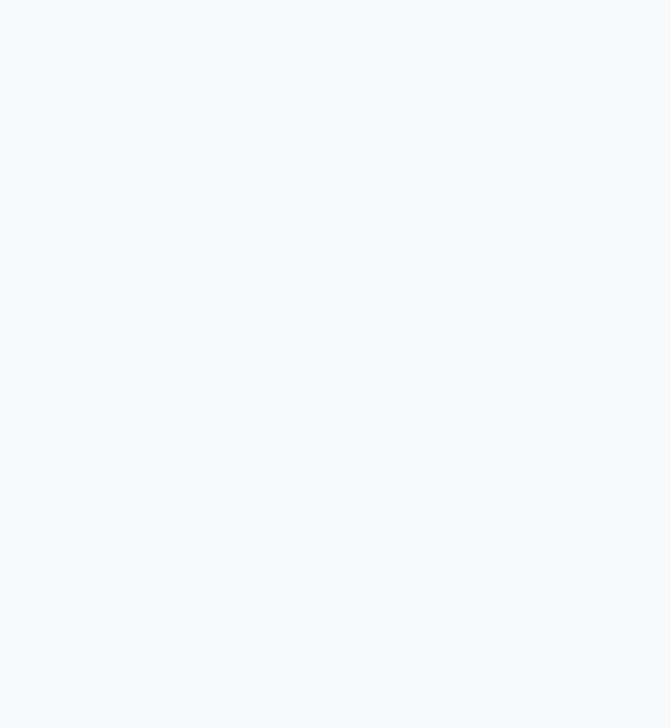
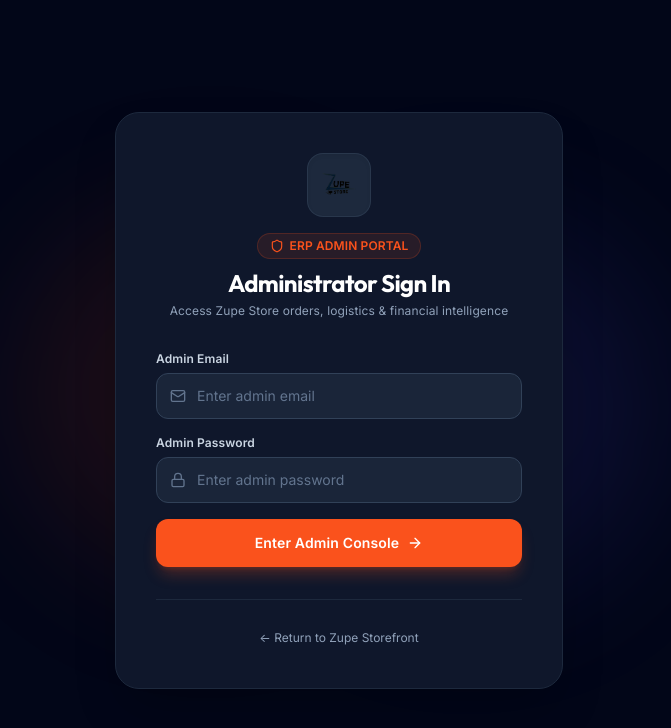
Before and after one commit to stibe-labs/zupe-store-ecommerce, a Next.js app: page /admin/login in a window 1280 px wide. Before the commit this address had no page. Shown: the top 728 px of the page, without its empty margins (301-972 px from the left). Built offline with nearby package versions, Linux system fonts and the light colour scheme.

Commit message:
security: isolate admin login to dedicated page and prevent autofill on customer modal

```diff
--- a/src/app/admin/login/page.tsx
+++ b/src/app/admin/login/page.tsx
@@ -1,14 +1,150 @@
 "use client";
 
-import { useEffect } from "react";
+import React, { useState } from "react";
+import Image from "next/image";
 import { useRouter } from "next/navigation";
+import { Lock, Mail, Shield, AlertCircle, ArrowRight, Loader2 } from "lucide-react";
 
 export default function AdminLoginPage() {
   const router = useRouter();
+  const [email, setEmail] = useState("");
+  const [password, setPassword] = useState("");
+  const [loading, setLoading] = useState(false);
+  const [error, setError] = useState<string | null>(null);
 
-  useEffect(() => {
-    router.replace("/?auth=admin");
-  }, [router]);
+  const handleSubmit = async (e: React.FormEvent) => {
+    e.preventDefault();
+    setError(null);
+    setLoading(true);
 
-  return null;
+    try {
+      const res = await fetch("/api/admin/auth/login", {
+        method: "POST",
+        headers: { "Content-Type": "application/json" },
+        body: JSON.stringify({ email, password }),
+      });
+
+      const data = await res.json();
+      setLoading(false);
+
+      if (!res.ok || !data.success) {
+        setError(data.error || "Invalid administrator credentials");
+        return;
+      }
+
+      router.replace("/admin");
+      router.refresh();
+    } catch (err: any) {
+      setLoading(false);
+      setError(err.message || "An unexpected error occurred. Please try again.");
+    }
+  };
+
+  return (
+    <div className="min-h-screen bg-slate-950 flex items-center justify-center p-4 relative overflow-hidden">
+      {/* Background Glows */}
+      <div className="absolute top-1/4 left-1/4 w-96 h-96 bg-[#FA521C]/10 rounded-full blur-3xl pointer-events-none" />
+      <div className="absolute bottom-1/4 right-1/4 w-96 h-96 bg-indigo-500/10 rounded-full blur-3xl pointer-events-none" />
+
+      <div className="relative w-full max-w-md bg-slate-900 border border-slate-800 rounded-3xl p-8 sm:p-10 shadow-2xl">
+        {/* Header */}
+        <div className="text-center mb-8">
+          <div className="w-16 h-16 mx-auto rounded-2xl bg-slate-800 border border-slate-700/60 p-2 shadow-inner flex items-center justify-center mb-4">
+            <Image
+              src="/zupe-logo.png"
+              alt="Zupe Store"
+              width={48}
+              height={48}
+              className="object-contain"
+              priority
+            />
+          </div>
+
+          <div className="inline-flex items-center gap-1.5 px-3 py-1 rounded-full bg-[#FA521C]/10 border border-[#FA521C]/20 text-[#FA521C] text-xs font-semibold uppercase tracking-wider mb-2">
+            <Shield className="w-3.5 h-3.5" />
+            <span>ERP Admin Portal</span>
+          </div>
+
+          <h1 className="text-2xl font-bold font-display text-white tracking-tight">
+            Administrator Sign In
+          </h1>
+          <p className="text-xs text-slate-400 mt-1">
+            Access Zupe Store orders, logistics & financial intelligence
+          </p>
+        </div>
+
+        {error && (
+          <div className="mb-6 p-3.5 rounded-2xl bg-red-500/10 border border-red-500/20 text-red-400 text-xs flex items-center gap-2.5">
+            <AlertCircle className="w-4 h-4 flex-shrink-0" />
+            <span>{error}</span>
+          </div>
+        )}
+
+        <form onSubmit={handleSubmit} className="space-y-4">
+          <div>
+            <label className="block text-xs font-semibold text-slate-300 mb-1.5">
+              Admin Email
+            </label>
+            <div className="relative">
+              <Mail className="absolute left-3.5 top-1/2 -translate-y-1/2 w-4 h-4 text-slate-500" />
+              <input
+                type="email"
+                required
+                value={email}
+                onChange={(e) => setEmail(e.target.value)}
+                placeholder="Enter admin email"
+                autoComplete="email"
+                className="w-full pl-10 pr-4 py-3 rounded-xl bg-slate-800/80 border border-slate-700 text-sm text-white placeholder:text-slate-500 focus:outline-none focus:border-[#FA521C] focus:ring-1 focus:ring-[#FA521C] transition-all"
+              />
+            </div>
+          </div>
+
+          <div>
+            <label className="block text-xs font-semibold text-slate-300 mb-1.5">
+              Admin Password
+            </label>
+            <div className="relative">
+              <Lock className="absolute left-3.5 top-1/2 -translate-y-1/2 w-4 h-4 text-slate-500" />
+              <input
+                type="password"
+                required
+                value={password}
+                onChange={(e) => setPassword(e.target.value)}
+                placeholder="Enter admin password"
+                autoComplete="current-password"
+                className="w-full pl-10 pr-4 py-3 rounded-xl bg-slate-800/80 border border-slate-700 text-sm text-white placeholder:text-slate-500 focus:outline-none focus:border-[#FA521C] focus:ring-1 focus:ring-[#FA521C] transition-all"
+              />
+            </div>
+          </div>
+
+          <button
+            type="submit"
+            disabled={loading}
+            className="w-full mt-2 py-3.5 px-4 rounded-xl bg-[#FA521C] hover:bg-[#E0400B] text-white font-semibold text-sm transition-all duration-200 flex items-center justify-center gap-2 shadow-lg shadow-[#FA521C]/25 disabled:opacity-60 cursor-pointer disabled:cursor-not-allowed"
+          >
+            {loading ? (
+              <>
+                <Loader2 className="w-4 h-4 animate-spin" />
+                <span>Authenticating...</span>
+              </>
+            ) : (
+              <>
+                <span>Enter Admin Console</span>
+                <ArrowRight className="w-4 h-4" />
+              </>
+            )}
+          </button>
+        </form>
+
+        <div className="mt-8 pt-6 border-t border-slate-800 text-center">
+          <a
+            href="/"
+            className="text-xs text-slate-400 hover:text-white transition-colors"
+          >
+            ← Return to Zupe Storefront
+          </a>
+        </div>
+      </div>
+    </div>
+  );
 }
--- a/src/app/api/auth/login/route.ts
+++ b/src/app/api/auth/login/route.ts
@@ -20,43 +20,19 @@
     const normEmail = (email || "").toLowerCase().trim();
     const configuredAdminEmail = (process.env.ADMIN_EMAIL || "admin@zupestore.com").toLowerCase().trim();
 
-    // 1. Check if email matches SuperAdmin email
+    // 1. Separate Admin and Customer login contexts
     const isAdminEmail =
       normEmail === configuredAdminEmail ||
       normEmail === "admin@zupestore.com";
 
     if (isAdminEmail) {
-      const adminCheck = await verifyAdminCredentials(email, password);
-      if (adminCheck.valid && adminCheck.email) {
-        const token = await createAdminSessionToken(adminCheck.email);
-        const res = NextResponse.json({
-          success: true,
-          redirect: "/admin",
-          user: {
-            id: "superadmin",
-            name: adminCheck.name || "Zupe SuperAdmin",
-            email: adminCheck.email,
-            role: "admin",
-          },
-        });
-
-        res.cookies.set({
-          name: ADMIN_COOKIE_NAME,
-          value: token,
-          httpOnly: true,
-          secure: process.env.NODE_ENV === "production",
-          sameSite: "lax",
-          maxAge: 7 * 24 * 60 * 60, // 7 days
-          path: "/",
-        });
-
-        return res;
-      } else {
-        return NextResponse.json(
-          { success: false, error: "Invalid admin password" },
-          { status: 401 }
-        );
-      }
+      return NextResponse.json(
+        {
+          success: false,
+          error: "Administrator accounts must sign in securely at /admin/login",
+        },
+        { status: 403 }
+      );
     }
 
     // 2. Otherwise, check standard customer account
--- a/src/components/AuthModal.tsx
+++ b/src/components/AuthModal.tsx
@@ -31,6 +31,11 @@
 
   React.useEffect(() => {
     setMode(authModalMode);
+    setEmail("");
+    setPassword("");
+    setName("");
+    setOtp("");
+    setOtpSent(false);
     setError(null);
     setSuccess(null);
   }, [authModalMode, isAuthModalOpen]);
@@ -196,7 +201,7 @@
           </div>
         )}
 
-        <form onSubmit={handleSubmit} className="space-y-4">
+        <form onSubmit={handleSubmit} className="space-y-4" autoComplete="off">
           {mode === "signup" && (
             <div>
               <label className="block text-xs font-semibold text-gray-700 mb-1">
@@ -207,9 +212,12 @@
                 <input
                   type="text"
                   required
+                  name="customer_signup_name"
+                  id="customer-signup-name"
+                  autoComplete="off"
                   value={name}
                   onChange={(e) => setName(e.target.value)}
-                  placeholder="Alex Morgan"
+                  placeholder="e.g. John Doe"
                   className="w-full pl-10 pr-4 py-2.5 rounded-xl border border-gray-200 text-sm focus:outline-none focus:ring-2 focus:ring-[#FA521C]/25 focus:border-[#FA521C]"
                 />
               </div>
@@ -225,9 +233,13 @@
               <input
                 type="email"
                 required
+                name="customer_store_email"
+                id="customer-store-email"
+                autoComplete="off"
+                data-lpignore="true"
                 value={email}
                 onChange={(e) => setEmail(e.target.value)}
-                placeholder="alex@example.com"
+                placeholder="name@example.com"
                 className="w-full pl-10 pr-4 py-2.5 rounded-xl border border-gray-200 text-sm focus:outline-none focus:ring-2 focus:ring-[#FA521C]/25 focus:border-[#FA521C]"
               />
             </div>
@@ -242,9 +254,13 @@
               <input
                 type="password"
                 required
+                name="customer_store_password"
+                id="customer-store-password"
+                autoComplete="new-password"
+                data-lpignore="true"
                 value={password}
                 onChange={(e) => setPassword(e.target.value)}
-                placeholder="••••••••"
+                placeholder="Enter your password"
                 className="w-full pl-10 pr-4 py-2.5 rounded-xl border border-gray-200 text-sm focus:outline-none focus:ring-2 focus:ring-[#FA521C]/25 focus:border-[#FA521C]"
               />
             </div>
--- a/src/context/AuthContext.tsx
+++ b/src/context/AuthContext.tsx
@@ -51,15 +51,6 @@
   useEffect(() => {
     syncUserSession();
 
-    if (typeof window !== "undefined") {
-      const params = new URLSearchParams(window.location.search);
-      if (params.get("auth") === "admin") {
-        setAuthModalMode("login");
-        setAuthModalNotice("SuperAdmin sign in required to access Admin Dashboard");
-        setIsAuthModalOpen(true);
-      }
-    }
-
     const handleStorageChange = (e: StorageEvent) => {
       if (e.key === "zp_user_session") syncUserSession();
     };
@@ -86,11 +77,6 @@
   const closeAuthModal = () => {
     setIsAuthModalOpen(false);
     setAuthModalNotice(null);
-    if (typeof window !== "undefined" && window.location.search.includes("auth=admin")) {
-      const url = new URL(window.location.href);
-      url.searchParams.delete("auth");
-      window.history.replaceState({}, "", url.pathname + (url.search ? url.search : ""));
-    }
   };
 
   const sendOtp = async (email: string, name?: string) => {
@@ -124,12 +110,6 @@
       setUser(data.user);
       localStorage.setItem("zp_user_session", JSON.stringify(data.user));
       closeAuthModal();
-
-      // If superadmin, redirect directly to /admin dashboard
-      if (data.redirect || data.user?.role === "admin") {
-        window.location.href = data.redirect || "/admin";
-        return { success: true };
-      }
 
       return { success: true };
     } catch (err: any) {
```
Also changed, not shown: src/middleware.ts (+14 -10 lines).
